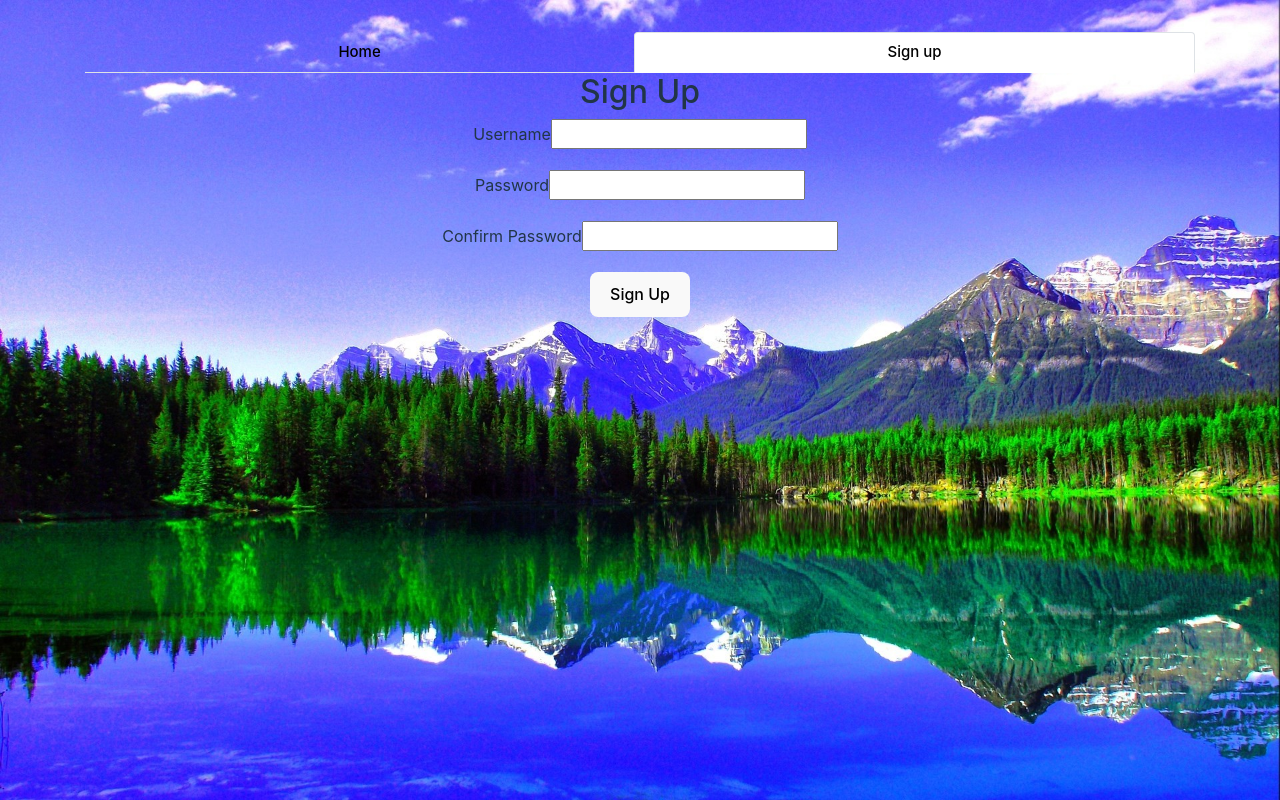
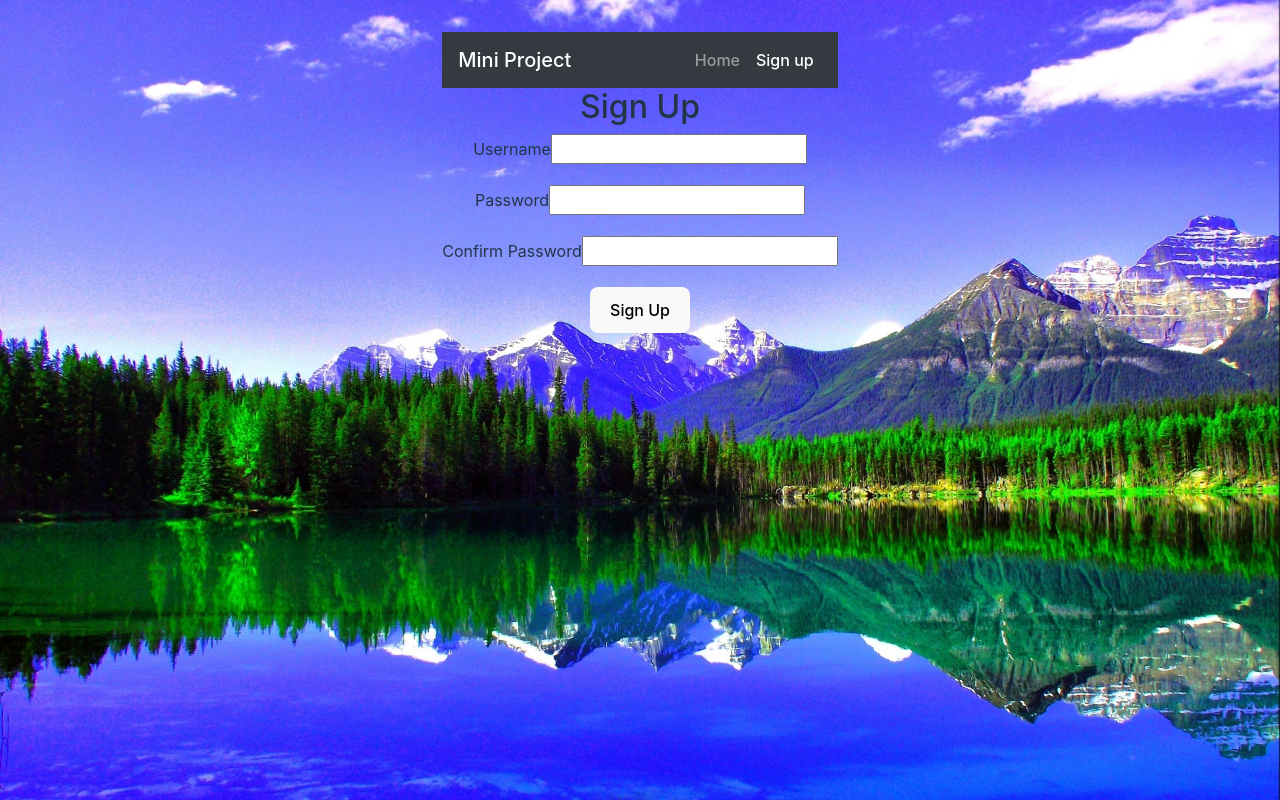
Before and after one commit to AlexanderStubMichelsen/DevDisplay.online-Frontend, a React (Vite) app: page /signup in a window 1280 px wide. Built offline with nearby package versions, Linux system fonts and the light colour scheme.

Commit message:
Now admin/users recieves data

```diff
--- a/package.json
+++ b/package.json
@@ -11,6 +11,8 @@
     "start": "vite"
   },
   "dependencies": {
+    "@fortawesome/free-solid-svg-icons": "^6.5.2",
+    "@fortawesome/react-fontawesome": "^0.2.2",
     "bootstrap": "^5.3.2",
     "react": "^18.2.0",
     "react-bootstrap": "^2.9.1",
--- a/src/App.jsx
+++ b/src/App.jsx
@@ -17,16 +17,16 @@ const App = ({ setIsLoggedIn }) => {
     }
   }, [setIsLoggedIn]);
 
-  const performLogin = (evt) => {
+  const performLogin = async (evt) => {
     evt.preventDefault();
-    facade.login(
-      loginCredentials.username,
-      loginCredentials.password,
-      () => {
-        setIsLoggedIn(true);
-        setIsLoggedInStored(true);
-      }
-    );
+    try {
+      await facade.login(loginCredentials.username, loginCredentials.password);
+      setIsLoggedIn(true);
+      setIsLoggedInStored(true);
+    } catch (error) {
+      console.error('Login failed:', error);
+      // Handle login failure (e.g., show error message)
+    }
   };
 
   const onChange = (evt) => {
--- a/src/components/NavBar.jsx
+++ b/src/components/NavBar.jsx
@@ -1,56 +1,63 @@
-import React from 'react';
+import React, { useState } from 'react';
 import Nav from 'react-bootstrap/Nav';
+import Navbar from 'react-bootstrap/Navbar';
 import { LinkContainer } from 'react-router-bootstrap';
 import facade from '../util/apiFacade';
 import '../css/NavBar.css';
+import { FontAwesomeIcon } from '@fortawesome/react-fontawesome';
+import { faBars } from '@fortawesome/free-solid-svg-icons';
 
 function NavBar() {
+  const [expanded, setExpanded] = useState(false);
   const isLoggedIn = facade.getToken() !== null;
   const userRoles = facade.getUserRoles();
 
+  const handleNavToggle = () => {
+    setExpanded(!expanded);
+  };
+
   return (
-    <div className="container">
-      <Nav fill variant="tabs" defaultActiveKey="/home" className="sticky-top-navbar">
-        <Nav.Item>
+    <Navbar expand="lg" bg="dark" variant="dark" className="sticky-top-navbar">
+      <Navbar.Brand href="/">Mini Project</Navbar.Brand>
+      <Navbar.Toggle aria-controls="responsive-navbar-nav" onClick={handleNavToggle}>
+        <FontAwesomeIcon icon={faBars} />
+      </Navbar.Toggle>
+      <Navbar.Collapse id="responsive-navbar-nav" className="justify-content-end" in={expanded}>
+        <Nav>
           <LinkContainer to="/">
-            <Nav.Link><p>Home</p></Nav.Link>
+            <Nav.Link onClick={() => setExpanded(false)}>Home</Nav.Link>
           </LinkContainer>
-        </Nav.Item>
           {isLoggedIn && (
-        <Nav.Item>
             <LinkContainer to="/images">
-            <Nav.Link><p>Images</p></Nav.Link>
+              <Nav.Link onClick={() => setExpanded(false)}>Images</Nav.Link>
             </LinkContainer>
-        </Nav.Item>
           )}
           {userRoles.includes('user') && (
-          <Nav.Item>
             <LinkContainer to="/savedImg">
-              <Nav.Link><p>Saved Images</p></Nav.Link>
+              <Nav.Link onClick={() => setExpanded(false)}>Saved Images</Nav.Link>
             </LinkContainer>
-          </Nav.Item>
           )}
           {!isLoggedIn && (
-          <Nav.Item>
             <LinkContainer to="/signUp">
-              <Nav.Link><p>Sign up</p></Nav.Link>
+              <Nav.Link onClick={() => setExpanded(false)}>Sign up</Nav.Link>
             </LinkContainer>
-          </Nav.Item>
           )}
           {userRoles.includes('admin') && (
-          <Nav.Item>
-            <LinkContainer to="/admin">
-              <Nav.Link><p>Admin</p></Nav.Link>
+            <LinkContainer to="/admin/pictures">
+              <Nav.Link onClick={() => setExpanded(false)}>Admin Pictures</Nav.Link>
             </LinkContainer>
-          </Nav.Item>
+          )}
+            {userRoles.includes('admin') && (
+              <LinkContainer to="/admin/users">
+                <Nav.Link onClick={() => setExpanded(false)}>Admin Users</Nav.Link>
+              </LinkContainer>
           )}
           {isLoggedIn && (
-          <Nav.Item>
-            <Nav.Link onClick={() => facade.logout(() => window.location.reload())}><p>Logout</p></Nav.Link>
-          </Nav.Item>
+            <Nav.Link onClick={() => { facade.logout(() => window.location.reload()); setExpanded(false); }}>Logout</Nav.Link>
           )}
         </Nav>
-    </div>
+      </Navbar.Collapse>
+    </Navbar>
   );
 }
 
--- a/src/components/Admin.jsx
+++ b/src/components/admin/AdminPictures.jsx
@@ -1,6 +1,6 @@
 import React, { useEffect, useState } from 'react';
-import facade from '../util/apiFacade';
-import NavBar from '../components/NavBar.jsx';
+import facade from '../../util/apiFacade.js';
+import NavBar from '../NavBar.jsx';
 
 const Admin = () => {
     const [picturesWithRatings, setPicturesWithRatings] = useState(null);
--- /dev/null
+++ b/src/components/admin/AdminUsers.jsx
@@ -0,0 +1,53 @@
+import React, { useEffect, useState } from "react";
+import facade from "../../util/apiFacade";
+import NavBar from "../NavBar";
+
+const AdminUsers = () => {
+    const [users, setUsers] = useState([]);
+    const [isLoading, setIsLoading] = useState(true);
+
+    useEffect(() => {
+        const fetchDataFromUsers = async () => {
+            try {
+                const userEndpoint = 'auth/getAllUsers'; // Adjust the endpoint path if necessary
+                const userMethod = 'GET';
+                const userResponse = await facade.fetchData(userEndpoint, userMethod);
+
+                setUsers(userResponse); // Update users state with fetched data
+                setIsLoading(false); // Set loading state to false after fetching
+
+            } catch (error) {
+                console.error('Error fetching users:', error);
+                // Handle the error gracefully, display a message to the user, etc.
+            }
+        };
+
+        fetchDataFromUsers();
+    }, []);
+
+    return (
+        <>
+            <NavBar />
+            <h2>Admin Users</h2>
+            {isLoading ? (
+                <p>Loading...</p>
+            ) : (
+                <div>
+                    {users.length > 0 ? (
+                        <ul>
+                            {users.map(user => (
+                                <li key={user.id}>
+                                    {user.username}
+                                </li>
+                            ))}
+                        </ul>
+                    ) : (
+                        <p>No users found.</p>
+                    )}
+                </div>
+            )}
+        </>
+    );
+};
+
+export default AdminUsers;
--- a/src/css/NavBar.css
+++ b/src/css/NavBar.css
@@ -1,14 +1,54 @@
-.container {
-  color: black;
-  width: 100vw;
-  top: 0;
+.navbar-container {
+  background-color: #343a40; /* Dark background color */
 }
 
-p {
-  font-size: 1.5rem;
-  font-weight: 500;
-  color: red;
-  text-align: center;
-  margin: 0;
-  padding: 0;
+.sticky-top-navbar {
+  padding: 8px 16px; /* Padding for Nav links */
+  display: flex;
+  justify-content: space-between; /* Space items evenly */
+  align-items: center; /* Center items vertically */
 }
+
+.sticky-top-navbar.expanded {
+  flex-direction: column; /* Stack items vertically when expanded */
+  position: absolute;
+  top: 50px; /* Adjust as needed */
+  left: 0;
+  right: 0;
+  background-color: #343a40; /* Dark background color */
+  z-index: 1000; /* Ensure it's above other content */
+}
+
+.sticky-top-navbar .nav-link {
+  color: white; /* Text color */
+  padding: 8px 12px; /* Padding around Nav links */
+  text-decoration: none; /* Remove underline */
+}
+
+.sticky-top-navbar .nav-link:hover {
+  color: #ffc107; /* Change color on hover */
+}
+
+.burger-menu {
+  display: none; /* Initially hide burger menu on larger screens */
+  cursor: pointer;
+  color: white;
+  padding: 10px;
+}
+
+@media (max-width: 768px) {
+  .sticky-top-navbar {
+    flex-direction: column; /* Stack items vertically on smaller screens */
+    position: relative; /* Reset position */
+    padding: 0;
+  }
+
+  .burger-menu {
+    display: block; /* Display burger menu icon on smaller screens */
+  }
+
+  .sticky-top-navbar .nav-link {
+    flex: 1 1 100%; /* Full width for each link */
+    margin-bottom: 6px; /* Space between links */
+  }
+}
--- a/src/main.jsx
+++ b/src/main.jsx
@@ -4,7 +4,8 @@ import { RouterProvider, createBrowserRouter, createRoutesFromElements, Route }
 import App from './App.jsx';
 import Images from './components/Images.jsx';
 import NoMatch from './components/NoMatch.jsx';
-import Admin from './components/Admin.jsx';
+import AdminPictures from './components/admin/AdminPictures.jsx';
+import AdminUsers from './components/admin/AdminUsers.jsx';
 import SavedImages from './components/SavedImages.jsx';
 import SignUp from './components/SignUp.jsx';
 import facade from './util/apiFacade.js';
@@ -26,15 +27,24 @@ const Root = () => {
           <>
             {/* Conditional rendering of 'Images' route */}
             {(userRoles.includes('admin') || userRoles.includes('user') || userRoles.includes('manager')) && (
-              <Route path="/images" element={<Images />} />
+              <Route path="images" element={<Images />} />
             )}
             {/* Conditional rendering of 'SavedImages' route */}
-            (userRoles.includes('user')) && (
-            <Route path="/savedImg" element={<SavedImages />} />
+            {userRoles.includes('user') && (
+              <Route path="savedImg" element={<SavedImages />} />
+            )}
+            {/* Conditional rendering of 'AdminPictures' route */}
+            {userRoles.includes('admin') && (
+              <Route path="admin/pictures" element={<AdminPictures />} />
+            )}
+            {/* Conditional rendering of 'AdminUsers' route */}
+            {userRoles.includes('admin') && (
+              <Route path="admin/users" element={<AdminUsers />} />
+            )}
           </>
         )}
-        {/* Conditional rendering of 'Admin' route */}
-        {isLoggedIn && userRoles.includes('admin') && <Route path="/admin" element={<Admin />} />}
+
+        {/* Conditional rendering of 'AdminRoles' route */}
         {/* Route for any other unmatched paths */}
         <Route path="*" element={<NoMatch />} />
       </Route>
--- a/src/util/apiFacade.js
+++ b/src/util/apiFacade.js
@@ -22,24 +22,23 @@ function apiFacade() {
     return res.json();
   };
 
-  const login = (username, password, callback) => {
-    const payload = { username, password };
-    const options = makeOptions("POST", payload);
+    const login = async (username, password) => {
+      const payload = { username, password };
+      const options = makeOptions("POST", payload);
 
-    return fetch(URL + AUTHENTICATION_ROUTE, options)
-      .then(handleHttpErrors)
-      .then((json) => {
+      try {
+        const response = await fetch(URL + AUTHENTICATION_ROUTE, options);
+        const json = await handleHttpErrors(response);
         setToken(json.token);
-        callback(true);
-      })
-      .catch((error) => {
+      } catch (error) {
         if (error.status) {
-          error.fullError.then(e => console.log(JSON.stringify(e)));
+          error.fullError.then(e => console.error(JSON.stringify(e)));
         } else {
-          console.log("Serious error:", error);
+          console.error("Serious error:", error);
         }
-      });
-  };
+        throw error; // Re-throw the error so it can be handled by the caller
+      }
+    };
 
   const fetchData = (endpoint, method, payload) => {
     const options = makeOptions(method, payload, true);
```
Also changed, not shown: 1 other file (tests, documents, lock files or other folders). Lines whose indentation alone changed are shown as unchanged.
